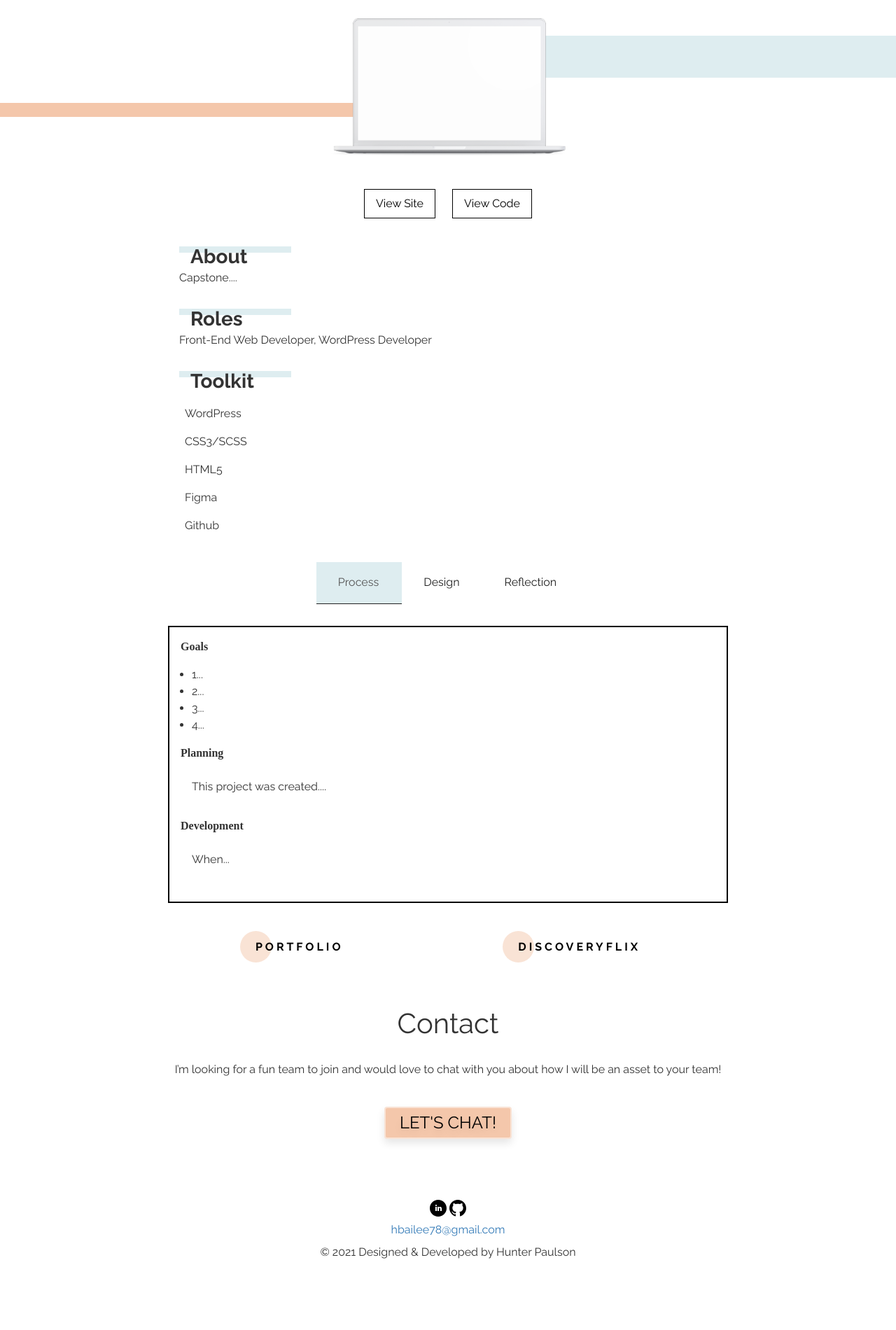
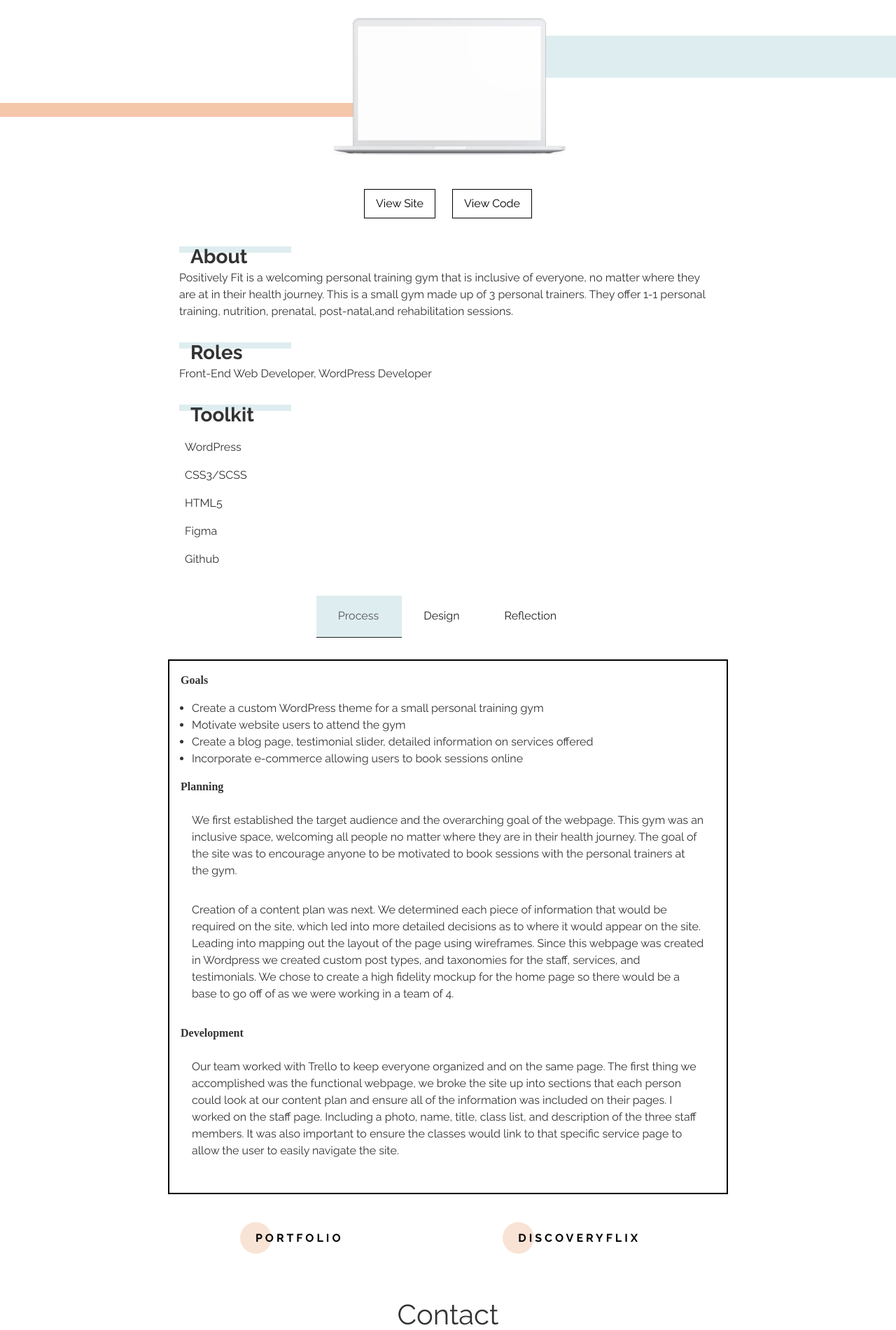
Before and after one commit to Hunter-Paulson/personal-portfolio, a PHP site: page /capstone.php in a window 1280 px wide. Shown: the part 157-2057 px from the top of the page at 70% size. Before the commit the page ends 1955 px from the top, so only its background shows below. Run offline with PHP 8.4, Linux system fonts and the light colour scheme; some libraries are stand-ins or nearby versions.

Commit message:
Small updates to content

```diff
--- a/calculator.php
+++ b/calculator.php
@@ -79,7 +79,7 @@
                             <p>We started creating our style guide by choosing a color palette and discovered a hero image that was perfect for the main page. This led to wireframe creation, and finally high-fidelity mockups.</p>     -->
 
                                 <h4>Development</h4>
-                                <p></p>
+                                <p>I...</p>
                             </div>
                         </div>
                     </div>
--- a/capstone.php
+++ b/capstone.php
@@ -38,7 +38,7 @@
                 <div class="bar">
                     <h2>About</h2>
                 </div>
-                <p>Capstone....</p>
+                <p>Positively Fit is a welcoming personal training gym that is inclusive of everyone, no matter where they are at in their health journey. This is a small gym made up of 3 personal trainers. They offer 1-1 personal training, nutrition, prenatal, post-natal,and rehabilitation sessions. </p>
 
                 <div class="bar">
                     <h2>Roles</h2>
@@ -74,18 +74,19 @@
                             <div>
                                 <h4>Goals</h4>
                                 <ul>
-                                    <li>1...</li>
-                                    <li>2...</li>
-                                    <li>3...</li>
-                                    <li>4...</li>
+                                    <li>Create a custom WordPress theme for a small personal training gym</li>
+                                    <li>Motivate website users to attend the gym</li>
+                                    <li>Create a blog page, testimonial slider, detailed information on services offered</li>
+                                    <li>Incorporate e-commerce allowing users to book sessions online</li>
                                 </ul>
 
                                 <h4>Planning</h4>
-                                <p>This project was created....</p>
+                                <p>We first established the target audience and the overarching goal of the webpage. This gym was an inclusive space, welcoming all people no matter where they are in their health journey. The goal of the site was to encourage anyone to be motivated to book sessions with the personal trainers at the gym.</p>
 
+                                <p>Creation of a content plan was next. We determined each piece of information that would be required on the site, which led into more detailed decisions as to where it would appear on the site. Leading into mapping out the layout of the page using wireframes. Since this webpage was created in Wordpress we created custom post types, and taxonomies for the staff, services, and testimonials. We chose to create a high fidelity mockup for the home page so there would be a base to go off of as we were working in a team of 4. </p>
 
                                 <h4>Development</h4>
-                                <p>When...</p>
+                                <p>Our team worked with Trello to keep everyone organized and on the same page. The first thing we accomplished was the functional webpage, we broke the site up into sections that each person could look at our content plan and ensure all of the information was included on their pages. I worked on the staff page. Including a photo, name, title, class list, and description of the three staff members. It was also important to ensure the classes would link to that specific service page to allow the user to easily navigate the site.</p>
                             </div>
                         </div>
                     </div>
@@ -100,12 +101,12 @@
                                     <img src="./images/fitnessDesktopWireframe.png" alt="A desktop wireframe for Positively Fit."/>
                                 </div>
 
-                                <h4>High-Fidelity Mockup</h4>
+                                <!-- <h4>High-Fidelity Mockup</h4>
                                 <p>Created mockups using a mobile-first approach. These went through several versions until we were completely satisfied with the final design. </p>
                                 <div class="designImages">
-                                    <img src="./images/movieMobileMockup.png" alt="A mobile mockup for DiscoveryFlix."/>
+                                    <img src="./images/MobileMockup.png" alt="A mobile mockup for DiscoveryFlix."/>
                                     <img src="./images/movieDesktopMockup.png" alt="A desktop mockup for DiscoveryFlix."/>
-                                </div>
+                                </div> -->
                             </div>
                         </div>
                     </div>
--- a/portfolio.php
+++ b/portfolio.php
@@ -31,7 +31,7 @@
 
             <div class="links">
                 <a class="live-link" href="https://hunterpaulson.com/" target="_blank" rel="noopener noreferrer">View Site</a>
-                <a class="github-link" href="#">View Code</a>
+                <a class="github-link" href="https://github.com/Hunter-Paulson/personal-portfolio" target="_blank" rel="noopener noreferrer">View Code</a>
             </div>
 
             <div class="overview-info">
@@ -95,7 +95,7 @@
                         <div class="content-container">
                             <div class="design-content">
                                 <h4>Wireframes</h4>
-                                <p>Our wireframes were created using a mobile-first approach.</p>
+                                <p>Wireframes were created using a mobile-first approach.</p>
                                 <div class="designImages">
                                     <img src="./images/portfolioWireframes.png" alt="Wireframes for this portfolio."/>
                                 </div>
--- a/timeline.php
+++ b/timeline.php
@@ -32,7 +32,6 @@
 
             <div class="links">
                 <a class="live-link" href="https://hunterpaulson.com/timeline/" target="_blank" rel="noopener noreferrer">View Site</a>
-                <!-- <a class="github-link" href="#">View Code</a>  -->
             </div>
 
             <div class="overview-info">
@@ -76,7 +75,7 @@
                                 <p>We started creating our style guide by choosing a color palette and discovered a hero image that was perfect for the main page. This led to wireframe creation, and finally high-fidelity mockups.</p>     -->
 
                                 <h4>Development</h4>
-                                <p></p>
+                                <p>Beginning with the HTML I wrote out an unordered list of Marvel Movies in their timeline order.</p>
                             </div>
                         </div>
                     </div>
```
